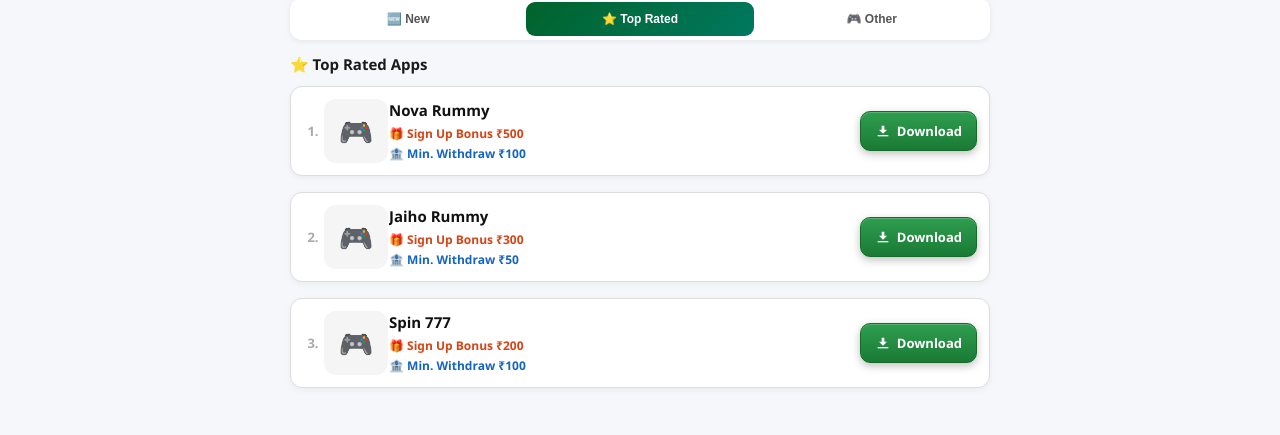
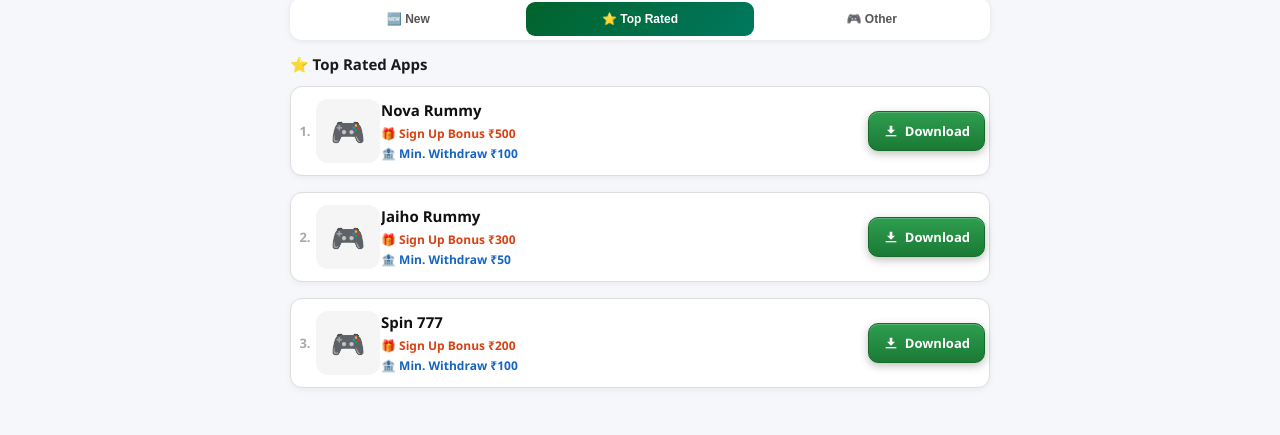
Before and after one commit to heyrajesh123/gamevault, a Next.js app: page / in a window 1280 px wide. Shown: the part 216-651 px from the top of the page. Built offline with nearby package versions, Linux system fonts and the light colour scheme; no server answers.

Commit message:
Update TabSection.tsx

```diff
--- a/app/TabSection.tsx
+++ b/app/TabSection.tsx
@@ -18,7 +18,7 @@
           display: "flex",
           alignItems: "center",
           gap: 1,
-          padding: "10px 10px",
+          padding: "10px 2px",
         }}>
           {/* Rank */}
           <span style={{ color: "#aaa", fontWeight: 600, fontSize: 13, width: 20, flexShrink: 0, textAlign: "center" }}>
```
